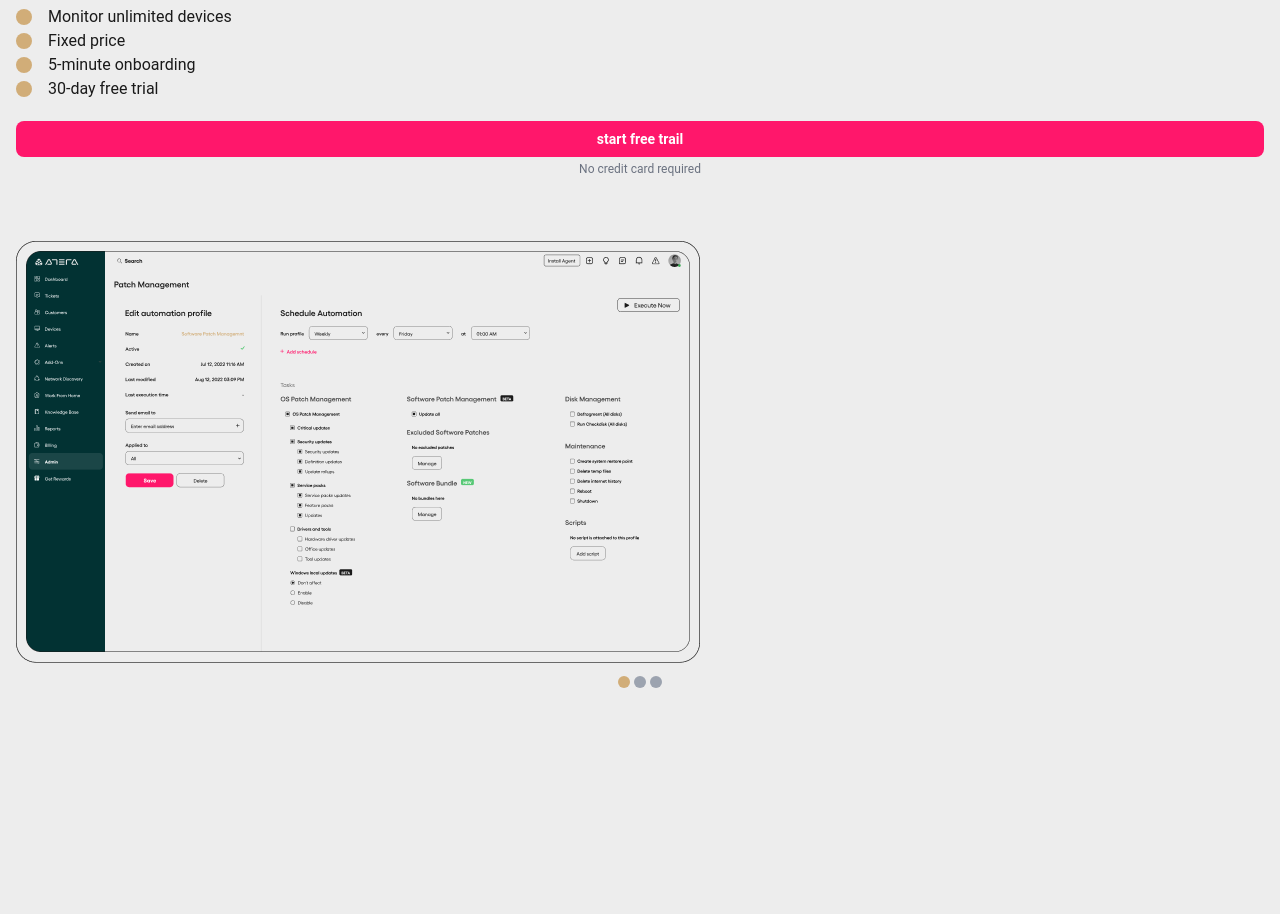
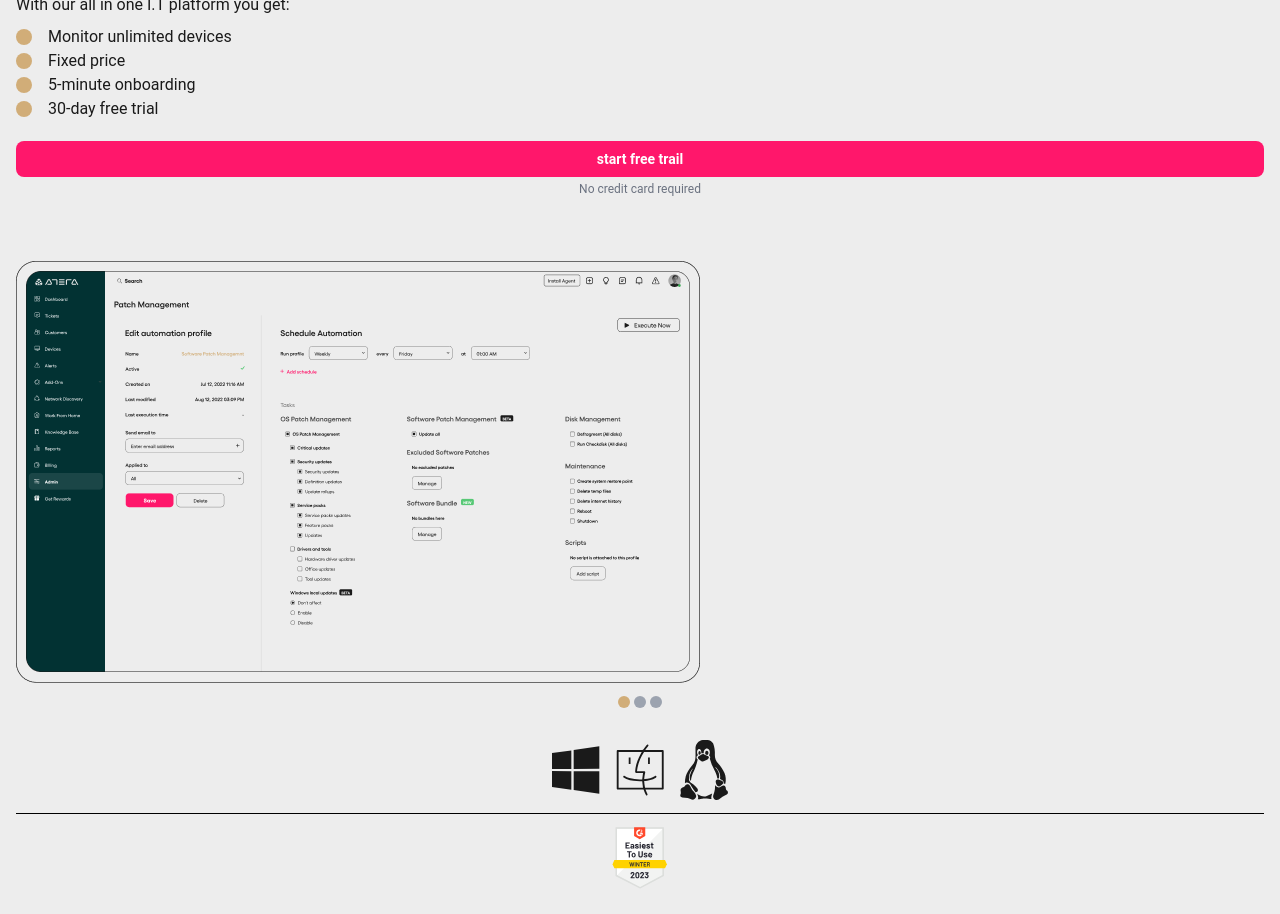
Before and after one commit to danimatuko/atera, a website: page index.html in a window 1280 px wide. Shown: the part 174-1088 px from the top of the page. Before the commit the page ends 869 px from the top, so only its background shows below. Drawn offline with nearby package versions, Linux system fonts and the light colour scheme; files that its build step writes are made by us from their sources.

Commit message:
add logos section

```diff
--- a/index.html
+++ b/index.html
@@ -14,7 +14,7 @@
         class="m-auto py-5 mb-5 w-32"
       />
     </header>
-    <main>
+    <main class="py-5">
       <div class="container mx-auto px-4">
         <h1 class="text-5xl font-bold mb-5">
           Join the new era of I.T. with Atera
@@ -86,12 +86,22 @@
             </div>
           </div>
           <!-- dots -->
-          <div class="dots m-auto text-center">
+          <div class="dots m-auto text-center mb-6">
             <button
               class="w-3 h-3 rounded-full bg-gray-400 text-xs active"
             ></button>
             <button class="w-3 h-3 rounded-full bg-gray-400 text-xs"></button>
             <button class="w-3 h-3 rounded-full bg-gray-400 text-xs"></button>
+          </div>
+          <!-- OS logos -->
+          <div class="flex justify-center gap-x-4 mb-3">
+            <img src="src/assets/badges/os-1.svg" class="w-12" alt="" />
+            <img src="src/assets/badges/os-2.svg" class="w-12" alt="" />
+            <img src="src/assets/badges/os-3.svg" class="w-12" alt="" />
+          </div>
+          <div class="flex flex-col justify-center items-center gap-x-4">
+            <div class="w-full h-[1px] bg-black"></div>
+            <img src="src/assets/badges/2023.svg" class="w-14 mt-2" alt="" />
           </div>
         </div>
       </div>
```
